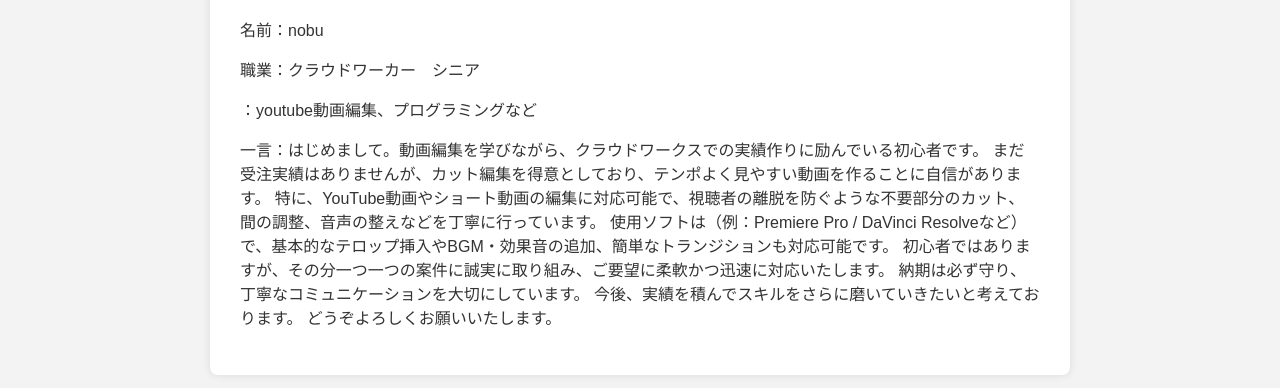
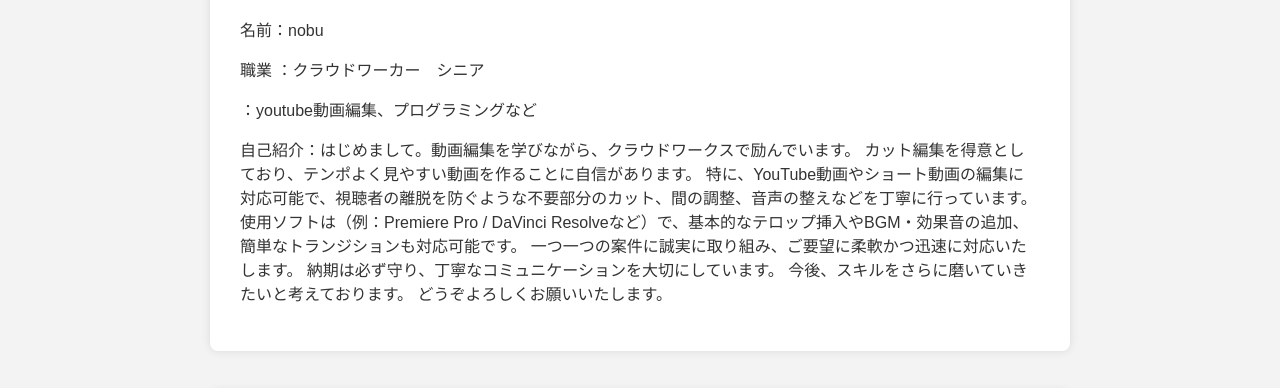
Before and after one commit to nobu20250702/profile, a plain HTML site: page index.html in a window 1280 px wide. Shown: the part 385-773 px from the top of the page. Drawn offline with Linux system fonts and the light colour scheme.

Commit message:
自己紹介変更

```diff
--- a/index.html
+++ b/index.html
@@ -16,19 +16,19 @@
         <img src="your-photo.jpg" alt="プロフィール写真　準備中です！！" class="profile-photo">
         <h2>自己紹介</h2>
         <p>名前：nobu</p>
-        <p>職業：クラウドワーカー　シニア</p>
-        <p>    ：youtube動画編集、プログラミングなど</p>
-        <p>一言：はじめまして。動画編集を学びながら、クラウドワークスでの実績作りに励んでいる初心者です。
+        <p>職業   ：クラウドワーカー　シニア</p>
+        <p>       ：youtube動画編集、プログラミングなど</p>
+        <p>自己紹介：はじめまして。動画編集を学びながら、クラウドワークスで励んでいます。
 
-まだ受注実績はありませんが、カット編集を得意としており、テンポよく見やすい動画を作ることに自信があります。
+カット編集を得意としており、テンポよく見やすい動画を作ることに自信があります。
 特に、YouTube動画やショート動画の編集に対応可能で、視聴者の離脱を防ぐような不要部分のカット、間の調整、音声の整えなどを丁寧に行っています。
 
 使用ソフトは（例：Premiere Pro /  DaVinci Resolveなど）で、基本的なテロップ挿入やBGM・効果音の追加、簡単なトランジションも対応可能です。
 
-初心者ではありますが、その分一つ一つの案件に誠実に取り組み、ご要望に柔軟かつ迅速に対応いたします。
+一つ一つの案件に誠実に取り組み、ご要望に柔軟かつ迅速に対応いたします。
 納期は必ず守り、丁寧なコミュニケーションを大切にしています。
 
-今後、実績を積んでスキルをさらに磨いていきたいと考えております。
+今後、スキルをさらに磨いていきたいと考えております。
 どうぞよろしくお願いいたします。
 </p>
     </section>
```
